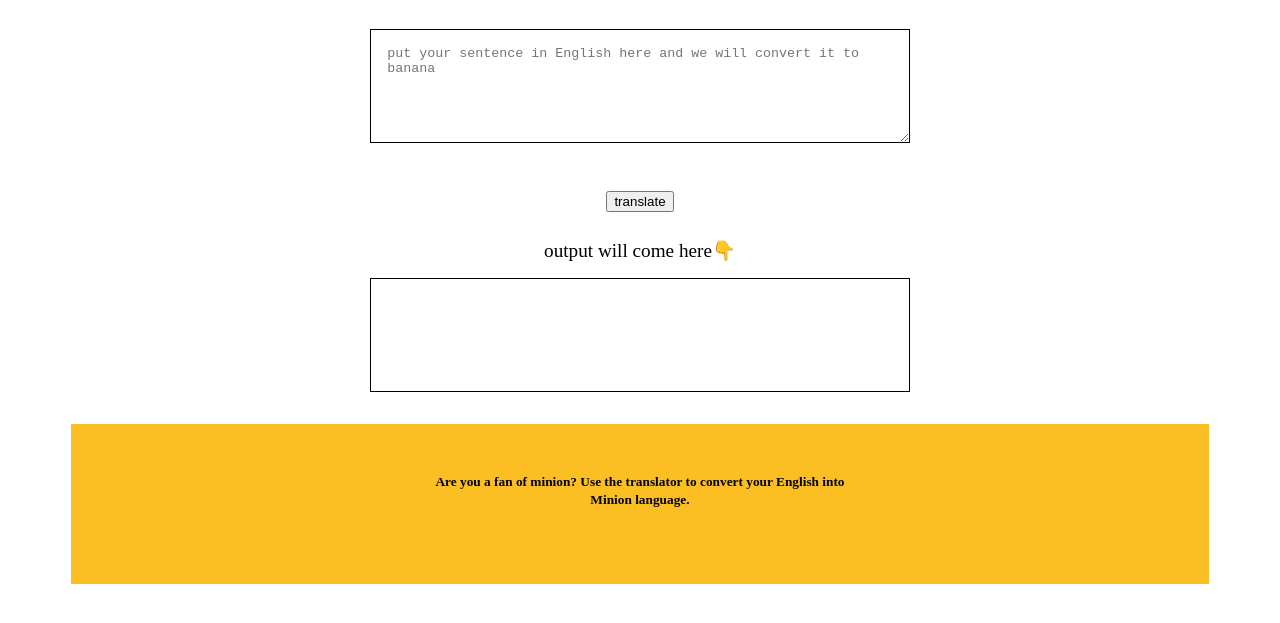
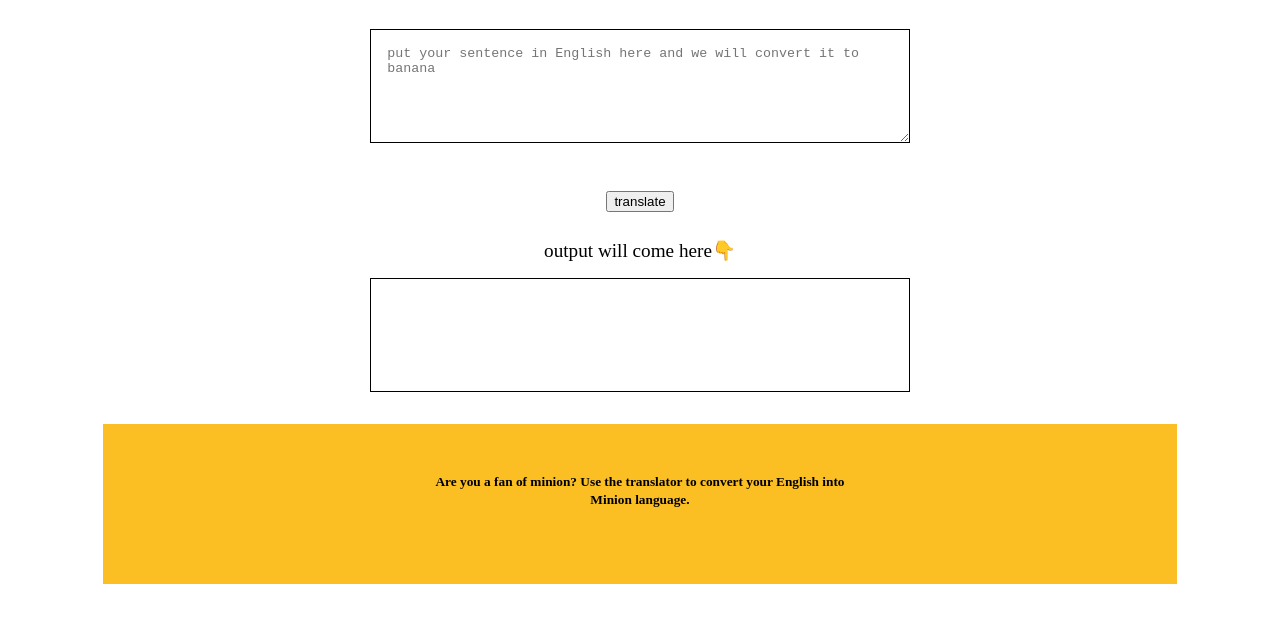
Before and after one commit to Deepali-Kundwani/Minion-banana-speak, a plain HTML site: page index.html in a window 1280 px wide. Shown: the part 107-730 px from the top of the page. Drawn offline with Linux system fonts and the light colour scheme.

Commit message:
Update index.html

```diff
--- a/index.html
+++ b/index.html
@@ -66,7 +66,7 @@
         }
 
         .footer {
-            padding: 2rem;
+            padding: 2rem 0rem;
             margin: auto;
             background-color:#FBBF24;
             width: 85%;
```
